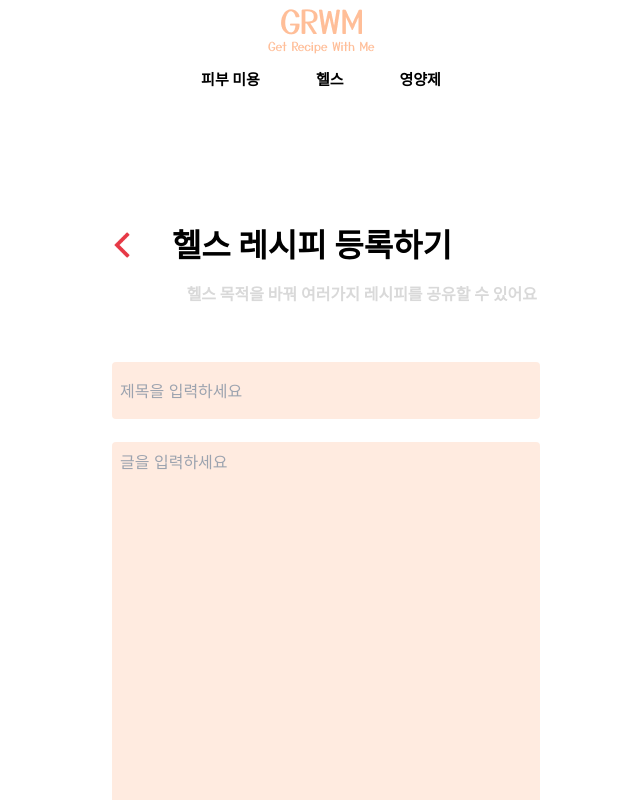
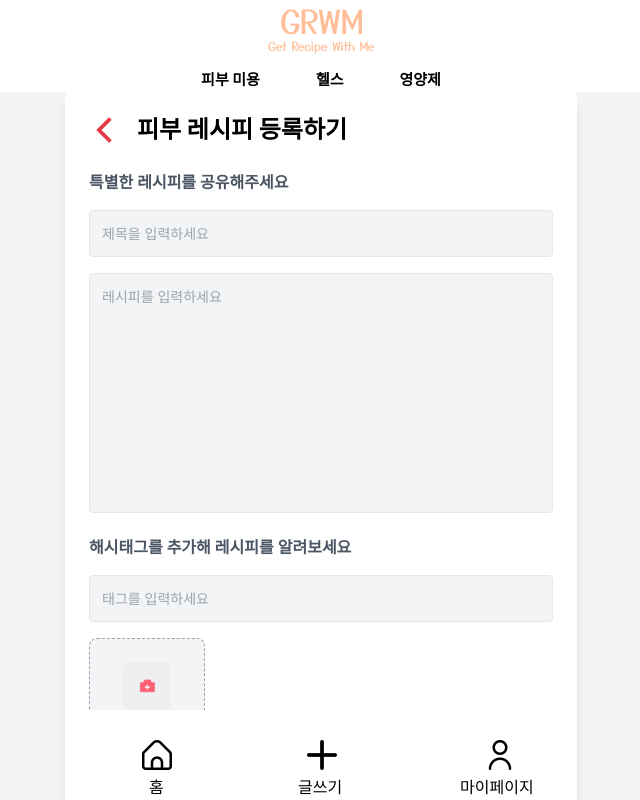
Before and after one commit to mut-sa-mut-si/frontend, a React (Create React App) app: page /health/write in a window 1280 px wide. Shown: the top 800 px of the page, without its empty margins (319-959 px from the left). Built offline with nearby package versions, Linux system fonts and the light colour scheme.

Commit message:
레이아웃 수정

```diff
--- a/src/App.js
+++ b/src/App.js
@@ -16,18 +16,18 @@ import HealthWrite from './pages/health/healthwrite';
 function App() {
   return (
     <Router>
-
-      <Header/>
-
-      <Routes>
-      <Route path="/login" element={<Login />} />
+      <div className="flex flex-col items-center min-h-screen bg-gray-100">
 
 
-      <Route path="/health/write" element={<HealthWrite />} />
-      </Routes>
-      <Footer/>
+          <Routes>
+            <Route path="/login" element={<Login />} />
+            <Route path="/health/write" element={<HealthWrite />} />
+            {/* Add more routes for other pages */}
+          </Routes>
+        </div>
+
+
     </Router>
-
   );
 }
 
--- a/src/components/Layout.js
+++ b/src/components/Layout.js
@@ -4,7 +4,7 @@ import Logo from '../assets/img/logo.png';
 import  './Layout.css';
 function Header() {
     return (
-        <div className="flex items-center justify-center">
+        <div className="fixed top-0 left-0 right-0 z-50 flex items-center justify-center bg-white">
             <header className="relative w-[512px] h-[92px]">
             <div className="absolute inset-0 flex items-center justify-center mb-[30px]">
                     <img src={Logo} alt="Logo"  />
--- a/src/components/footer.js
+++ b/src/components/footer.js
@@ -5,8 +5,8 @@ import Footer2 from '../assets/img/footer2.png';
 import Footer3 from '../assets/img/footer3.png';
 function Footer() {
     return (
-        <div className="flex items-center justify-center min-h-screen">
-            <footer className="relative w-[512px] h-[90px]  rounded-[15px] mt-auto">
+        <div className="fixed bottom-0 left-0 right-0 z-50 flex items-center justify-center">
+            <footer className="relative w-[512px] h-[90px]   bg-white rounded-[15px] mt-auto">
 
                 <div className="absolute ml-[420px] mt-[30px]  w-[30px]  h-[30px]">
                  <img src={Footer1} alt="Footer1"  />
--- a/src/pages/health/healthwrite.js
+++ b/src/pages/health/healthwrite.js
@@ -1,12 +1,9 @@
-import React, { useEffect, useState } from "react";
-import axios from "axios";
+import React, { useState } from "react";
 import picAdd from '../../assets/img/picadd.png';
 import back from '../../assets/img/back.png';
-import Search from '../../assets/img/search.png';
 import ReactMarkdown from "react-markdown";
-
-
-
+import Header from "../../components/Layout";
+import Footer from "../../components/footer";
 
 function HealthWrite() {
     const [view, setView] = useState(true);
@@ -20,63 +17,72 @@ function HealthWrite() {
         }
     };
 
-    const handleClick = (e) => {
+    const handleClick = () => {
         setView(!view);
     }
 
     return (
-        <div className="flex items-center justify-center ml-[70px]">
-            <div className="relative w-[512px] h-[932px] ">
-                <button className="w-[100px] h-[100px] absolute top-[103px] right-[405px]">
-                    <img src={back} alt="Back" />
-                </button>
 
-                <div className="text-[32px] absolute font-bold top-[130px] right-[160px]">헬스 레시피 등록하기</div>
 
-                <div className="absolute font-bold text-[#D9D9D9] top-[190px] right-[75px]">헬스 목적을 바꿔 여러가지 레시피를 공유할 수 있어요</div>
+
+        <div className="relative w-[50vw] max-w-[512px] bg-white shadow-lg rounded-lg p-6 mb-[70px] mt-[90px] flex-grow">
+            <Header/>
+                <div className="flex items-center mb-6">
+                    <button className="w-8 h-8">
+                        <img src={back} alt="Back" />
+                    </button>
+                    <h1 className="text-2xl font-bold ml-4">피부 레시피 등록하기</h1>
+                </div>
+
+                <p className="font-semibold text-gray-600 mb-4">특별한 레시피를 공유해주세요</p>
 
                 <input
                     type="text"
                     placeholder="제목을 입력하세요"
-                    className="rounded absolute top-[270px] right-[72px] w-[428px] h-[57px] bg-main-color bg-opacity-30 p-2"
+                    className="w-full p-3 mb-4 border rounded bg-gray-100 focus:outline-none focus:ring-2 focus:ring-main-color"
+                    style={{ fontSize: '14px' }}
                 />
 
                 <textarea
-                    placeholder="글을 입력하세요"
+                    placeholder="레시피를 입력하세요"
                     value={content}
                     onKeyDown={handleKeyPress}
                     onChange={(e) => setContent(e.target.value)}
-                    className="absolute top-[350px] right-[72px] w-[428px] h-[446px] rounded bg-main-color bg-opacity-30 p-2 resize-none"
+                    className="w-full p-3 mb-4 border rounded bg-gray-100 focus:outline-none focus:ring-2 focus:ring-main-color resize-none"
+                    style={{ fontSize: '14px', height: '30vh' }}
                 />
-                   <div>
-                <ReactMarkdown>{content}</ReactMarkdown>
-            </div>
 
-                <div className="absolute top-[815px] right-[170px] font-bold text-[#D9D9D9]">사진을 추가해 더 좋은 레시피를 공유해주세요</div>
-
-                <button className="w-[100px] h-[100px] absolute top-[860px] right-[400px]">
-                    <img src={picAdd} alt="picAdd" />
-                </button>
-
-                <div className="absolute top-[990px] right-[80px] font-bold text-[#D9D9D9]">해시태그를 추가하면 다른 유저에게 레시피 노출이 잘 돼요</div>
+                <p className="font-semibold text-gray-600 mb-4">해시태그를 추가해 레시피를 알려보세요</p>
 
                 <input
                     type="text"
                     placeholder="태그를 입력하세요"
-                    className="rounded absolute top-[1050px] right-[72px] w-[428px] h-[43px] bg-opacity-30 p-2 border border-main-color bold"
+                    className="w-full p-3 mb-4 border rounded bg-gray-100 focus:outline-none focus:ring-2 focus:ring-main-color"
+                    style={{ fontSize: '14px' }}
                 />
 
-                <button className="absolute rounded top-[1200px] right-[390px] w-[110px] h-[52px] p-2 border border-main-color text-main-color text-[18px] flex items-center justify-center cursor-pointer" onClick={handleClick}>
-                  {view ? "공개" : "비공개"}
-                </button>
+                <div className="flex justify-between mb-4">
+                    <button className="w-1/4 h-24 bg-gray-100 rounded-lg flex items-center justify-center border border-dashed border-gray-400">
+                        <img src={picAdd} alt="Add" className="w-12 h-12" />
+                    </button>
+                </div>
 
-                <button className="absolute rounded top-[1200px] right-[70px] w-[300px] h-[52px] p-2 bg-main-color border border-main-color text-white text-bold text-[18px] flex items-center justify-center cursor-pointer">
-                    등록하기
-                </button>
+                <div className="flex justify-between mb-4">
+                    <button
+                        className="w-[45%] p-3 border border-main-color text-main-color font-semibold rounded-lg focus:outline-none focus:ring-2 focus:ring-main-color"
+                        onClick={handleClick}
+                        style={{ fontSize: '14px' }}
+                    >
+                        {view ? "공개" : "비공개"}
+                    </button>
 
+                    <button className="w-[45%] p-3 bg-main-color text-white font-semibold rounded-lg focus:outline-none focus:ring-2 focus:ring-main-color" style={{ fontSize: '14px' }}>
+                        등록하기
+                    </button>
+                </div>
+                <Footer/>
+            </div>
 
-            </div>
-        </div>
     );
 }
 
--- a/src/pages/user/login.js
+++ b/src/pages/user/login.js
@@ -4,6 +4,8 @@ import loginLine from '../../assets/img/loginLine.png';
 import kakaoImg from '../../assets/img/kakao.png';
 import googleImg from '../../assets/img/google.png'
 import axios from "axios";
+import Footer from "../../components/footer";
+import Header from "../../components/Layout";
 
 
 function Login() {
@@ -46,7 +48,8 @@ function Login() {
   //구글
 
   return (
-    <div className="flex flex-col items-center justify-center min-h-screen ">
+    <div className="relative w-[50vw] h-[932px]  max-w-[512px] bg-white shadow-lg rounded-lg p-6 mb-[70px] mt-[90px] flex-grow">
+
       <div className="text-2xl font-bold mb-4 mt-[50px] ">
         회원가입하기
       </div>
@@ -68,6 +71,7 @@ function Login() {
           <img src={googleImg} alt="Google"  />
         </button>
       </div>
+
     </div>
   );
 }
```
